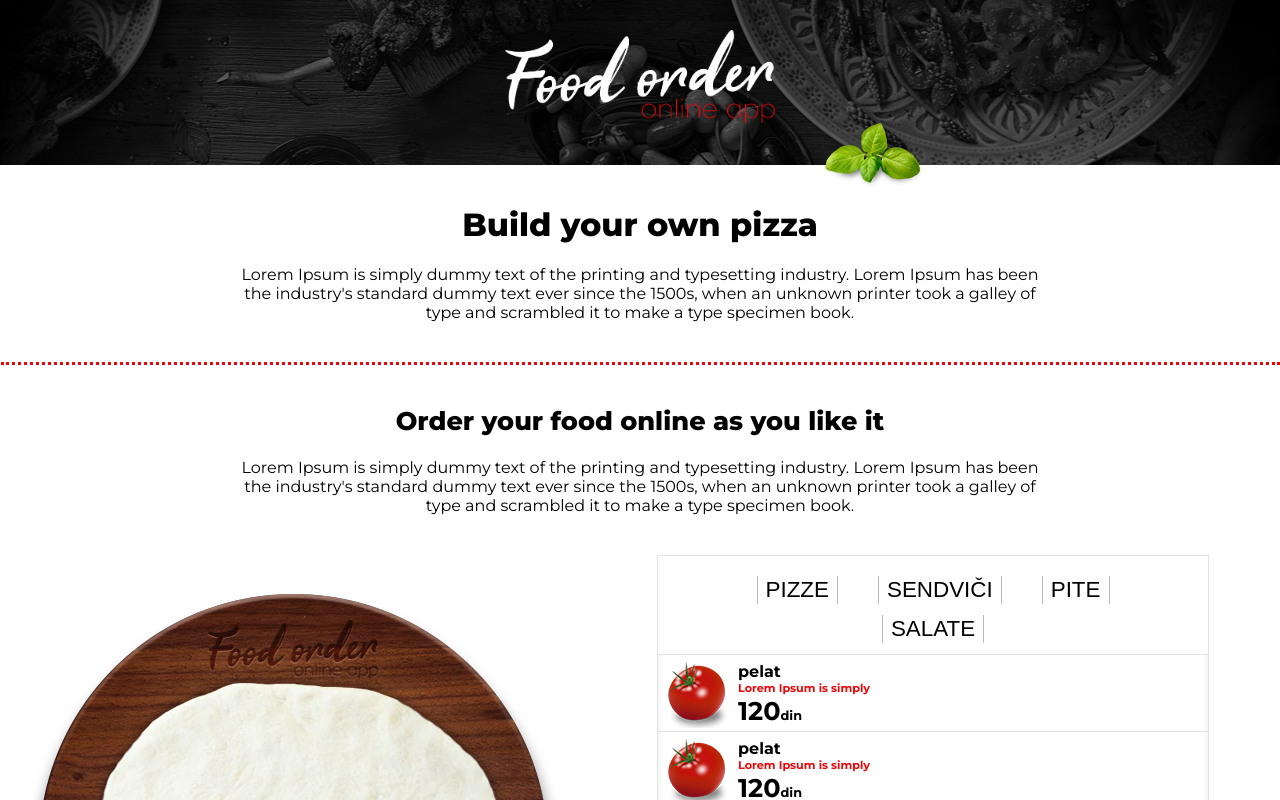
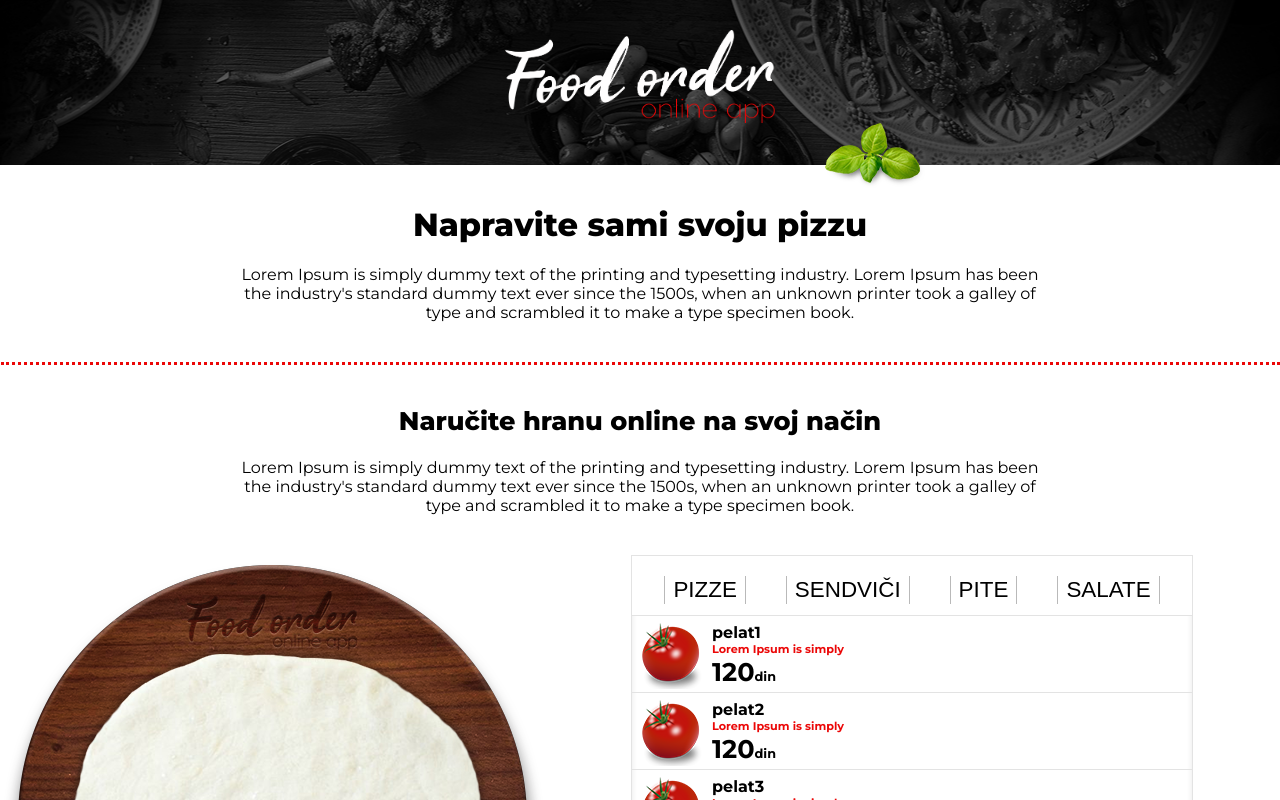
Before and after one commit to Faneste/Food-Order-App, a React (Create React App) app in the folder App/food-order-app/: page / in a window 1280 px wide. Shown: the top 800 px of the page. Built offline with nearby package versions, Linux system fonts and the light colour scheme.

Commit message:
dodate bool funkcije

```diff
--- a/App/food-order-app/src/components/foodBuilder/FoodBuilder.js
+++ b/App/food-order-app/src/components/foodBuilder/FoodBuilder.js
@@ -15,31 +15,32 @@ class FoodBuilder extends React.Component {
   constructor(props) {
     super(props);
     this.state = {
-      // state for toggling tab menu for types of food
-      ingredientButtonToggle: "pizze",
       // food info for building the menu buttons
-      ingredientButtonPizza: [
-        {name: "pelat", description: "Lorem Ipsum is simply", price: 120, imgSrc: pelat,  calories: 80},
-        {name: "pelat", description: "Lorem Ipsum is simply", price: 120, imgSrc: pelat,  calories: 80},
-        {name: "pelat", description: "Lorem Ipsum is simply", price: 120, imgSrc: pelat,  calories: 80}
+      statePizza: [
+        {name: "pelat1", description: "Lorem Ipsum is simply", price: 120, imgSrc: pelat,  calories: 80, boolean: false},
+        {name: "pelat2", description: "Lorem Ipsum is simply", price: 120, imgSrc: pelat,  calories: 80, boolean: false},
+        {name: "pelat3", description: "Lorem Ipsum is simply", price: 120, imgSrc: pelat,  calories: 80, boolean: false}
       ],
-      ingredientButtonSendvici: [
-        {name: "sendvic1", description: "Lorem Ipsum is simply", price: 150, imgSrc: pelat,  calories: 180},
-        {name: "sendvic1", description: "Lorem Ipsum is simply", price: 150, imgSrc: pelat,  calories: 180},
-        {name: "sendvic1", description: "Lorem Ipsum is simply", price: 150, imgSrc: pelat,  calories: 180}
+      stateSendvici: [
+        {name: "sendvic1", description: "Lorem Ipsum is simply", price: 150, imgSrc: pelat,  calories: 180, boolean: false},
+        {name: "sendvic2", description: "Lorem Ipsum is simply", price: 150, imgSrc: pelat,  calories: 180, boolean: false},
+        {name: "sendvic3", description: "Lorem Ipsum is simply", price: 150, imgSrc: pelat,  calories: 180, boolean: false}
       ],
-      ingredientButtonPite: [
-        {name: "pite1", description: "Lorem Ipsum is simply", price: 110, imgSrc: pelat,  calories: 140},
-        {name: "pite1", description: "Lorem Ipsum is simply", price: 110, imgSrc: pelat,  calories: 140},
-        {name: "pite1", description: "Lorem Ipsum is simply", price: 110, imgSrc: pelat,  calories: 140}
+      statePite: [
+        {name: "pite1", description: "Lorem Ipsum is simply", price: 110, imgSrc: pelat,  calories: 140, boolean: false},
+        {name: "pite2", description: "Lorem Ipsum is simply", price: 110, imgSrc: pelat,  calories: 140, boolean: false},
+        {name: "pite3", description: "Lorem Ipsum is simply", price: 110, imgSrc: pelat,  calories: 140, boolean: false}
       ],
-      ingredientButtonSalate: [
-        {name: "salate1", description: "Lorem Ipsum is simply", price: 200, imgSrc: pelat,  calories: 100},
-        {name: "salate1", description: "Lorem Ipsum is simply", price: 200, imgSrc: pelat,  calories: 100},
-        {name: "salate1", description: "Lorem Ipsum is simply", price: 200, imgSrc: pelat,  calories: 100}
+      stateSalate: [
+        {name: "salate1", description: "Lorem Ipsum is simply", price: 200, imgSrc: pelat,  calories: 100, boolean: false},
+        {name: "salate2", description: "Lorem Ipsum is simply", price: 200, imgSrc: pelat,  calories: 100, boolean: false},
+        {name: "salate3", description: "Lorem Ipsum is simply", price: 200, imgSrc: pelat,  calories: 100, boolean: false}
       ],
+      addedFoodTemporary: [],
+      addedFoodFinal: []
     };
     this.tabMenu = this.tabMenu.bind(this);
+    this.ingredientButtonClick = this.ingredientButtonClick.bind(this);
   }
 
   // toggling tab menu for types of food
@@ -90,6 +91,57 @@ class FoodBuilder extends React.Component {
     }
   }
 
+  // toggles individual ingredient boolean true or false
+  ingredientButtonClick(e) {
+    /////////////////////// PIZZA INGREDIENTS FUNC
+    // puts state in const
+    const { statePizza } = this.state;
+    // map of the ingredient array that toggles selected ingredient boolean false to true
+    statePizza.map((object, i) => {
+      if (statePizza[i].name === e.target.getAttribute('data-name')) {
+        statePizza[i].boolean = !statePizza[i].boolean
+        this.setState({}); // this updates state
+      }
+      return statePizza;
+    })
+
+    /////////////////////// SENDVICI INGREDIENTS FUNC
+    // puts state in const
+    const { stateSendvici } = this.state;
+    // map of the ingredient array that toggles selected ingredient boolean false to true
+    stateSendvici.map((object, i) => {
+      if (stateSendvici[i].name === e.target.getAttribute('data-name')) {
+        stateSendvici[i].boolean = !stateSendvici[i].boolean
+        this.setState({}); // this updates state
+      }
+      return stateSendvici;
+    })
+
+    /////////////////////// PITE INGREDIENTS FUNC
+    // puts state in const
+    const { statePite } = this.state;
+    // map of the ingredient array that toggles selected ingredient boolean false to true
+    statePite.map((object, i) => {
+      if (statePite[i].name === e.target.getAttribute('data-name')) {
+        statePite[i].boolean = !statePite[i].boolean
+        this.setState({}); // this updates state
+      }
+      return statePite;
+    })
+
+    /////////////////////// SALATE INGREDIENTS FUNC
+    // puts state in const
+    const { stateSalate } = this.state;
+    // map of the ingredient array that toggles selected ingredient boolean false to true
+    stateSalate.map((object, i) => {
+      if (stateSalate[i].name === e.target.getAttribute('data-name')) {
+        stateSalate[i].boolean = !stateSalate[i].boolean
+        this.setState({}); // this updates state
+      }
+      return stateSalate;
+    })
+  }
+
   render() {
     return (
       <div className="foodBuilder">
@@ -110,46 +162,74 @@ class FoodBuilder extends React.Component {
             {/* separate ingredients buttons conatiner so that it scrolls */}
             <div  className="buttonsContainer">
             {/* pizza buttons map builder */}
-            {this.state.ingredientButtonPizza.map((object, i) =>
+            {this.state.statePizza.map((object, i) =>
               <PizzaButtons
-              buttonImage={this.state.ingredientButtonPizza[i].imgSrc}
-              buttonName={this.state.ingredientButtonPizza[i].name}
-              buttonDescription={this.state.ingredientButtonPizza[i].description}
-              buttonPrice={this.state.ingredientButtonPizza[i].price}
-              imageAlt={this.state.ingredientButtonPizza[i].name}
+              buttonImage={this.state.statePizza[i].imgSrc}
+              buttonName={this.state.statePizza[i].name}
+              buttonDescription={this.state.statePizza[i].description}
+              buttonPrice={this.state.statePizza[i].price}
+              imageAlt={this.state.statePizza[i].name}
+              ingredientButtonClick={this.ingredientButtonClick}
+
+              dataname={this.state.statePizza[i].name}
+              datadescription={this.state.statePizza[i].description}
+              dataprice={this.state.statePizza[i].price}
+              dataimagesrc={this.state.statePizza[i].imgSrc}
+              datacalories={this.state.statePizza[i].calories}
               />
             )}
 
             {/* sendvici buttons map builder */}
-            {this.state.ingredientButtonSendvici.map((object, i) =>
+            {this.state.stateSendvici.map((object, i) =>
               <SendviciButtons
-              buttonImage={this.state.ingredientButtonSendvici[i].imgSrc}
-              buttonName={this.state.ingredientButtonSendvici[i].name}
-              buttonDescription={this.state.ingredientButtonSendvici[i].description}
-              buttonPrice={this.state.ingredientButtonSendvici[i].price}
-              imageAlt={this.state.ingredientButtonSendvici[i].name}
+              buttonImage={this.state.stateSendvici[i].imgSrc}
+              buttonName={this.state.stateSendvici[i].name}
+              buttonDescription={this.state.stateSendvici[i].description}
+              buttonPrice={this.state.stateSendvici[i].price}
+              imageAlt={this.state.stateSendvici[i].name}
+              ingredientButtonClick={this.ingredientButtonClick}
+
+              dataname={this.state.stateSendvici[i].name}
+              datadescription={this.state.stateSendvici[i].description}
+              dataprice={this.state.stateSendvici[i].price}
+              dataimagesrc={this.state.stateSendvici[i].imgSrc}
+              datacalories={this.state.stateSendvici[i].calories}
               />
             )}
 
             {/* pite buttons map builder */}
-            {this.state.ingredientButtonPite.map((object, i) =>
+            {this.state.statePite.map((object, i) =>
               <PiteButtons
-              buttonImage={this.state.ingredientButtonPite[i].imgSrc}
-              buttonName={this.state.ingredientButtonPite[i].name}
-              buttonDescription={this.state.ingredientButtonPite[i].description}
-              buttonPrice={this.state.ingredientButtonPite[i].price}
-              imageAlt={this.state.ingredientButtonPite[i].name}
+              buttonImage={this.state.statePite[i].imgSrc}
+              buttonName={this.state.statePite[i].name}
+              buttonDescription={this.state.statePite[i].description}
+              buttonPrice={this.state.statePite[i].price}
+              imageAlt={this.state.statePite[i].name}
+              ingredientButtonClick={this.ingredientButtonClick}
+
+              dataname={this.state.statePite[i].name}
+              datadescription={this.state.statePite[i].description}
+              dataprice={this.state.statePite[i].price}
+              dataimagesrc={this.state.statePite[i].imgSrc}
+              datacalories={this.state.statePite[i].calories}
               />
             )}
 
             {/* salate buttons map builder */}
-            {this.state.ingredientButtonSalate.map((object, i) =>
+            {this.state.stateSalate.map((object, i) =>
               <SalateButtons
-              buttonImage={this.state.ingredientButtonSalate[i].imgSrc}
-              buttonName={this.state.ingredientButtonSalate[i].name}
-              buttonDescription={this.state.ingredientButtonSalate[i].description}
-              buttonPrice={this.state.ingredientButtonSalate[i].price}
-              imageAlt={this.state.ingredientButtonSalate[i].name}
+              buttonImage={this.state.stateSalate[i].imgSrc}
+              buttonName={this.state.stateSalate[i].name}
+              buttonDescription={this.state.stateSalate[i].description}
+              buttonPrice={this.state.stateSalate[i].price}
+              imageAlt={this.state.stateSalate[i].name}
+              ingredientButtonClick={this.ingredientButtonClick}
+
+              dataname={this.state.stateSalate[i].name}
+              datadescription={this.state.stateSalate[i].description}
+              dataprice={this.state.stateSalate[i].price}
+              dataimagesrc={this.state.stateSalate[i].imgSrc}
+              datacalories={this.state.stateSalate[i].calories}
               />
             )}
             </div>
--- a/App/food-order-app/src/components/foodBuilder/PizzaButtons.js
+++ b/App/food-order-app/src/components/foodBuilder/PizzaButtons.js
@@ -5,12 +5,20 @@ function PizzaButtons(props) {
   return (
     <div className="foodBuilder__ingredientButton pizza-toggle">
       {/* buttons for ingredients */}
+      {/* passing data as "data-name etc." through div and assigning it in main module in map */}
       <Buttons
+        dataname={props.dataname}
+        datadescription={props.datadescription}
+        dataprice={props.dataprice}
+        dataimagesrc={props.dataimagesrc}
+        datacalories={props.datacalories}
+
         buttonImage={props.buttonImage}
         buttonName={props.buttonName}
         buttonDescription={props.buttonDescription}
         buttonPrice={props.buttonPrice}
         imageAlt={props.imageAlt}
+        ingredientButtonClick={props.ingredientButtonClick}
       />
     </div>
   )
--- a/App/food-order-app/src/components/foodBuilder/TitleTextFoodbuilder.js
+++ b/App/food-order-app/src/components/foodBuilder/TitleTextFoodbuilder.js
@@ -4,7 +4,7 @@ function TitleTextFoodbuilder() {
   return (
       <div className="foodBuilder__textContainer">
         {/* title and text of the food building module */}
-        <h2 className="foodBuilder__textContainer__title">Order your food online as you like it</h2>
+        <h2 className="foodBuilder__textContainer__title">Naručite hranu online na svoj način</h2>
         <h3 className="foodBuilder__textContainer__text">
         Lorem Ipsum is simply dummy text of the printing and typesetting industry.
         Lorem Ipsum has been the industry's standard dummy text ever since the 1500s,
--- a/App/food-order-app/src/components/gallery/Gallery.js
+++ b/App/food-order-app/src/components/gallery/Gallery.js
@@ -11,7 +11,7 @@ class Gallery extends React.Component {
           <GallerySlider />
         </div>
         <div className="gallery__textContainer">
-          <h1>See our restaurant inside out</h1>
+          <h1>Pogledajte naš restoran</h1>
           <h4>Lorem Ipsum is simply dummy text of the printing and typesetting industry.
           Lorem Ipsum is simply dummy text of the printing and typesetting industry.
           Lorem Ipsum is simply dummy text of the printing and typesetting industry.
--- a/App/food-order-app/src/components/introductoryText/IntroductoryText.js
+++ b/App/food-order-app/src/components/introductoryText/IntroductoryText.js
@@ -3,7 +3,7 @@ import React from 'react';
 function IntroductoryText() {
   return (
     <div className="introductoryText">
-      <h1 className="introductoryText__title">Build your own pizza</h1>
+      <h1 className="introductoryText__title">Napravite sami svoju pizzu</h1>
       <h3 className="introductoryText__text">
       Lorem Ipsum is simply dummy text of the printing and typesetting industry.
       Lorem Ipsum has been the industry's standard dummy text ever since the 1500s,
--- a/App/food-order-app/src/components/review/Review.js
+++ b/App/food-order-app/src/components/review/Review.js
@@ -47,13 +47,13 @@ function Review() {
       <div className="review__inputContainer">
 
           <form action="review__inputContainer__form">
-            <input className="review__inputContainer__form__name" type="text" name="name" placeholder="Name:" />
+            <input className="review__inputContainer__form__name" type="text" name="name" placeholder="Ime:" />
 
             <input className="review__inputContainer__form__email" type="text" name="lastname" placeholder="E-mail:" />
 
-            <input className="review__inputContainer__form__comment" type="text" name="comment" placeholder="Comment" />
+            <input className="review__inputContainer__form__comment" type="text" name="comment" placeholder="Komentar" />
 
-            <input className="review__inputContainer__form__button" type="button" value="Submit"/>
+            <input className="review__inputContainer__form__button" type="button" value="Pošalji"/>
           </form>
 
       </div>
```
Also changed, not shown: App/food-order-app/src/App.css (+8 -2 lines), App/food-order-app/src/components/foodBuilder/Buttons.js (+11 -1 lines), App/food-order-app/src/components/foodBuilder/PiteButtons.js (+8 -0 lines), App/food-order-app/src/components/foodBuilder/SalateButtons.js (+8 -0 lines), App/food-order-app/src/components/foodBuilder/SendviciButtons.js (+8 -0 lines), App/food-order-app/src/images/graphics/bannerAd.png, App/food-order-app/src/images/ingredients/pizzaDough.png.
